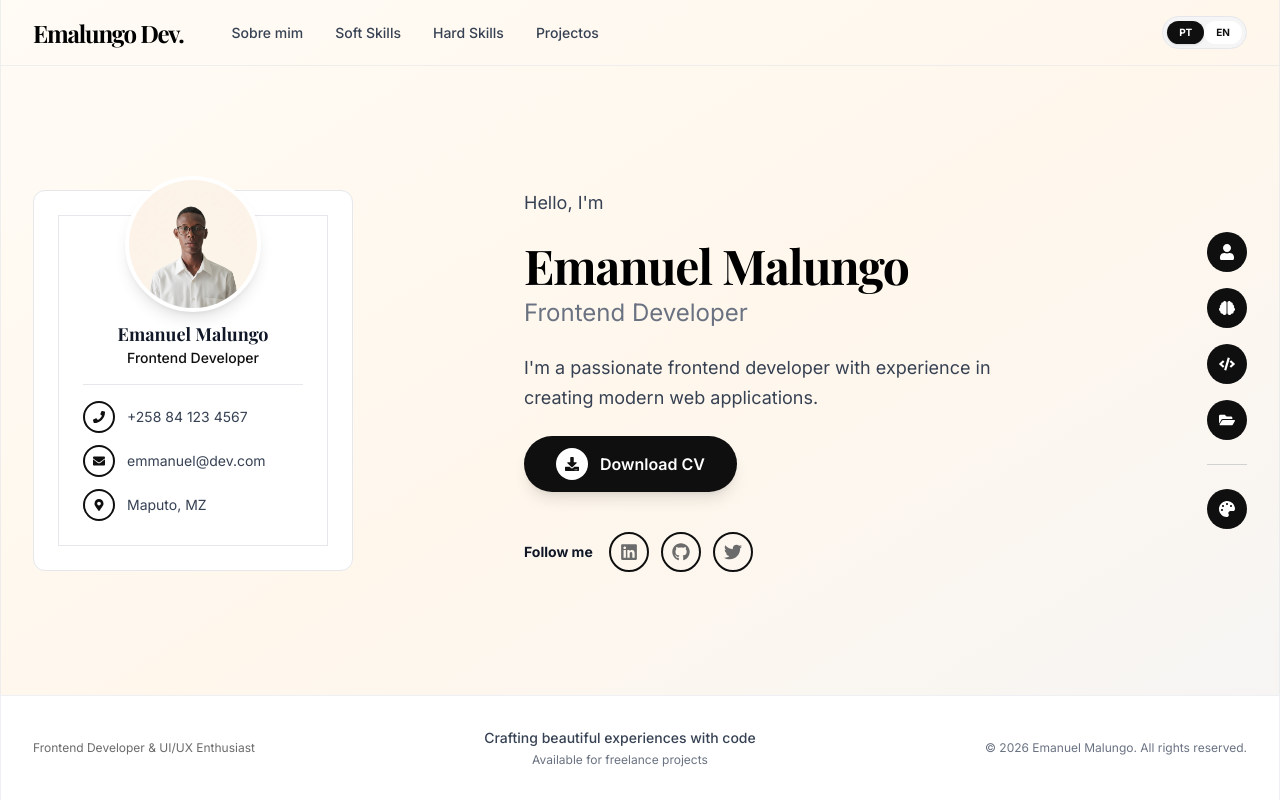
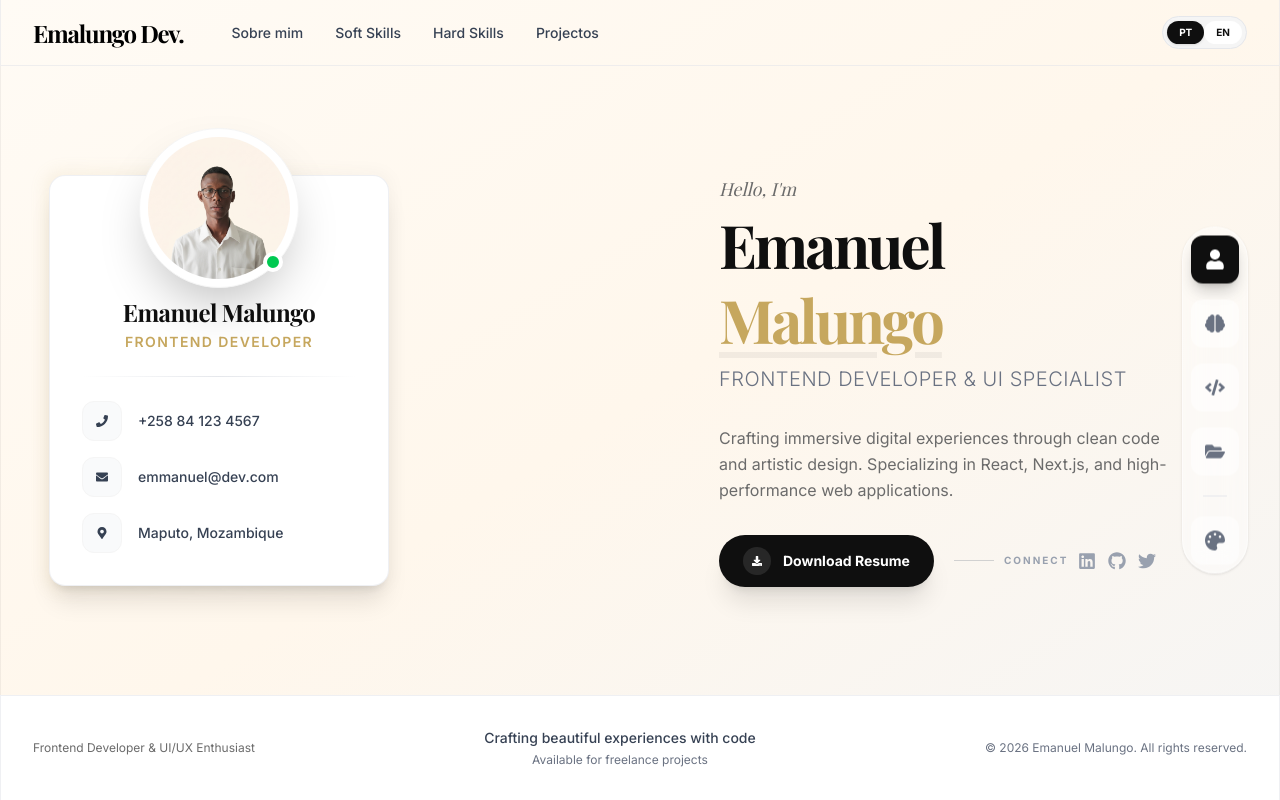
Before and after one commit to emanuel-malungo/emalungo.dev, a Next.js app: page / in a window 1280 px wide. Built offline with nearby package versions, Linux system fonts and the light colour scheme; a web font is replaced by a local one.

Commit message:
feat: Redesenhe o layout da página principal, a seção do herói e o cartão de avatar com estilo atualizado, elementos interativos e efeitos sutis de fundo.

```diff
--- a/src/app/page.tsx
+++ b/src/app/page.tsx
@@ -8,88 +8,116 @@ export default function Home() {
   return (
     <div className="flex flex-col h-screen w-screen bg-linear-to-br from-primary via-cream to-gray-100">
       <Header />
-      <main className="flex-1 mx-auto w-full md:max-w-7xl md:border-x md:border-gray-200/60 overflow-auto px-4 md:px-0 flex flex-col items-center justify-center">
-        {/* Main content goes here */}
-        <section className="md:px-8 flex justify-between items-center gap-8 w-full" >
-          {/* Card Avatar */}
-          <div className="bg-white rounded-xl p-6 w-[320px] border border-gray-200 shrink-0" >
-            <div className="flex flex-col items-center text-center space-y-4 border border-gray-200 p-6">
+      <main className="flex-1 mx-auto w-full md:max-w-7xl md:border-x md:border-black/5 overflow-y-auto overflow-x-hidden px-4 md:px-0 flex flex-col items-center justify-center relative">
+        {/* Subtle Background Elements wrapped to prevent overflow-x */}
+        <div className="absolute inset-0 overflow-hidden pointer-events-none -z-10">
+          <div className="absolute top-1/4 -left-20 w-64 h-64 bg-accent/10 rounded-full blur-3xl animate-pulse"></div>
+          <div className="absolute bottom-1/4 -right-20 w-80 h-80 bg-gray-300/20 rounded-full blur-3xl"></div>
+        </div>
+
+        <section className="md:px-12 flex flex-col md:flex-row justify-between items-center gap-12 w-full py-12 md:py-0">
+          {/* Card Avatar - Left Column */}
+          <div className="relative group shrink-0">
+            {/* Decorative ring around the card */}
+            <div className="absolute -inset-1 bg-linear-to-r from-accent/50 to-black/10 rounded-2xl blur opacity-25 group-hover:opacity-40 transition-opacity duration-1000"></div>
+
+            <div className="relative bg-white rounded-2xl p-8 w-[340px] border border-gray-200/60 shadow-xl backdrop-blur-sm">
+              <div className="flex flex-col items-center text-center space-y-6">
                 {/* Avatar */}
-              <div className="relative -mt-16 mb-2">
-                <div className="w-34 h-34 rounded-full overflow-hidden border-4 border-white shadow-lg bg-white">
-                  <Image src={avatar} alt="Avatar" width={96} height={96} className="w-full h-full object-cover" />
+                <div className="relative -mt-20 mb-2">
+                  <div className="w-40 h-40 rounded-full p-2 bg-white shadow-2xl overflow-hidden border border-gray-100 transform transition-transform group-hover:scale-105 duration-500">
+                    <Image
+                      src={avatar}
+                      alt="Avatar"
+                      width={160}
+                      height={160}
+                      className="w-full h-full object-cover rounded-full"
+                      priority
+                    />
                   </div>
+                  {/* Status indicator */}
+                  <div className="absolute bottom-4 right-4 w-5 h-5 bg-green-500 border-4 border-white rounded-full"></div>
                 </div>
 
                 {/* Info */}
-              <div>
-                <h4 className="text-lg font-bold text-gray-900 font-serif">Emanuel Malungo</h4>
-                <h5 className="text-sm font-medium text-black">Frontend Developer</h5>
+                <div className="space-y-1">
+                  <h4 className="text-2xl font-bold text-black font-serif tracking-tight">Emanuel Malungo</h4>
+                  <p className="text-sm font-semibold text-accent uppercase tracking-widest">Frontend Developer</p>
                 </div>
 
-              <hr className="w-full border-gray-200" />
+                <div className="w-full h-px bg-linear-to-r from-transparent via-gray-200 to-transparent" />
 
                 {/* Contact Info with Icons */}
-              <div className="space-y-3 w-full">
-                <div className="flex items-center gap-3 text-sm text-gray-700">
-                  <div className="w-8 h-8 rounded-full border-2 border-black flex items-center justify-center shrink-0">
-                    <FaPhone className="text-black text-xs" />
+                <div className="space-y-4 w-full">
+                  <div className="flex items-center gap-4 text-sm text-gray-700 group/item cursor-pointer">
+                    <div className="w-10 h-10 rounded-xl bg-gray-50 border border-gray-100 flex items-center justify-center shrink-0 group-hover/item:border-black group-hover/item:bg-black group-hover/item:text-white transition-all duration-300">
+                      <FaPhone className="text-xs" />
                     </div>
-                  <span>+258 84 123 4567</span>
+                    <span className="font-medium group-hover/item:text-black transition-colors">+258 84 123 4567</span>
                   </div>
-                <div className="flex items-center gap-3 text-sm text-gray-700">
-                  <div className="w-8 h-8 rounded-full border-2 border-black flex items-center justify-center shrink-0">
-                    <FaEnvelope className="text-black text-xs" />
+
+                  <div className="flex items-center gap-4 text-sm text-gray-700 group/item cursor-pointer">
+                    <div className="w-10 h-10 rounded-xl bg-gray-50 border border-gray-100 flex items-center justify-center shrink-0 group-hover/item:border-black group-hover/item:bg-black group-hover/item:text-white transition-all duration-300">
+                      <FaEnvelope className="text-xs" />
                     </div>
-                  <span className="truncate">emmanuel@dev.com</span>
+                    <span className="font-medium truncate group-hover/item:text-black transition-colors">emmanuel@dev.com</span>
                   </div>
-                <div className="flex items-center gap-3 text-sm text-gray-700">
-                  <div className="w-8 h-8 rounded-full border-2 border-black flex items-center justify-center shrink-0">
-                    <FaMapMarkerAlt className="text-black text-xs" />
+
+                  <div className="flex items-center gap-4 text-sm text-gray-700 group/item cursor-pointer">
+                    <div className="w-10 h-10 rounded-xl bg-gray-50 border border-gray-100 flex items-center justify-center shrink-0 group-hover/item:border-black group-hover/item:bg-black group-hover/item:text-white transition-all duration-300">
+                      <FaMapMarkerAlt className="text-xs" />
                     </div>
-                  <span>Maputo, MZ</span>
+                    <span className="font-medium group-hover/item:text-black transition-colors">Maputo, Mozambique</span>
+                  </div>
                 </div>
               </div>
             </div>
           </div>
 
-          {/* Main Content */}
-          <div className="flex-1 space-y-6 max-w-lg">
-            <div>
-              <h3 className="text-lg text-gray-700">Hello, I'm</h3>
+          {/* Main Hero Content - Center Column */}
+          <div className="flex-1 space-y-8 max-w-lg text-center md:text-left">
+            <div className="space-y-3">
+              <div className="space-y-1">
+                <h3 className="text-lg text-gray-600 font-serif italic">Hello, I'm</h3>
+                <h1 className="text-5xl md:text-6xl font-serif font-bold tracking-tighter text-black leading-tight">
+                  Emanuel <br />
+                  <span className="text-accent underline decoration-black/5 underline-offset-8">Malungo</span>
+                </h1>
+                <h2 className="text-xl font-sans font-light text-gray-500 mt-2 tracking-wide uppercase">
+                  Frontend Developer & UI Specialist
+                </h2>
+              </div>
             </div>
 
-            <div className="space-y-2">
-              <h1 className="text-5xl font-serif font-bold tracking-tight">Emanuel Malungo</h1>
-              <h4 className="text-2xl text-gray-500">Frontend Developer</h4>
+            <p className="text-gray-600 leading-relaxed text-base max-w-md font-sans">
+              Crafting immersive digital experiences through clean code and artistic design. Specializing in React, Next.js, and high-performance web applications.
+            </p>
+
+            <div className="flex flex-col sm:flex-row items-center gap-5">
+              <button className="group relative px-6 py-3 bg-black text-white rounded-full font-bold overflow-hidden shadow-xl hover:shadow-black/20 transition-all active:scale-95 flex items-center gap-3 text-sm">
+                <div className="absolute inset-0 bg-accent translate-y-full group-hover:translate-y-0 transition-transform duration-300"></div>
+                <div className="relative w-7 h-7 rounded-full bg-white/10 flex items-center justify-center shrink-0 group-hover:bg-black/20">
+                  <FaDownload className="text-white text-[10px] group-hover:animate-bounce" />
                 </div>
-
-            <p className="text-gray-700 leading-relaxed text-lg">I'm a passionate frontend developer with experience in creating modern web applications.</p>
-
-            <button className="px-8 py-3 bg-black text-white rounded-full font-semibold hover:bg-gray-900 transition-colors shadow-lg flex items-center gap-3">
-              <div className="w-8 h-8 rounded-full bg-white flex items-center justify-center shrink-0">
-                <FaDownload className="text-black text-sm" />
-              </div>
-              Download CV
+                <span className="relative">Download Resume</span>
               </button>
 
-            {/* Social Links with Icons */}
-            <div className="pt-4 space-y-3">
-              <div className="flex items-center gap-4">
-                <h4 className="text-sm font-bold text-gray-900">Follow me</h4>
+              <div className="flex items-center gap-2.5">
+                <div className="w-10 h-px bg-gray-300"></div>
+                <h4 className="text-[10px] font-bold text-gray-400 uppercase tracking-[0.2em]">Connect</h4>
                 <ul className="flex gap-3">
                   <li>
-                    <a href="https://linkedin.com" target="_blank" rel="noopener noreferrer" className="w-10 h-10 rounded-full border-2 border-black bg-transparent text-gray-600 hover:text-black hover:border-black transition-colors flex items-center justify-center">
+                    <a href="#" className="text-gray-400 hover:text-black transition-colors transform hover:-translate-y-1 block">
                       <FaLinkedin size={18} />
                     </a>
                   </li>
                   <li>
-                    <a href="https://github.com" target="_blank" rel="noopener noreferrer" className="w-10 h-10 rounded-full border-2 border-black bg-transparent text-gray-600 hover:text-gray-900 hover:border-gray-900 transition-colors flex items-center justify-center">
+                    <a href="#" className="text-gray-400 hover:text-black transition-colors transform hover:-translate-y-1 block">
                       <FaGithub size={18} />
                     </a>
                   </li>
                   <li>
-                    <a href="https://twitter.com" target="_blank" rel="noopener noreferrer" className="w-10 h-10 rounded-full border-2 border-black bg-transparent text-gray-600 hover:text-blue-400 hover:border-blue-400 transition-colors flex items-center justify-center">
+                    <a href="#" className="text-gray-400 hover:text-black transition-colors transform hover:-translate-y-1 block">
                       <FaTwitter size={18} />
                     </a>
                   </li>
@@ -98,26 +126,16 @@ export default function Home() {
             </div>
           </div>
 
-          {/* Sidebar Navigation */}
-          <aside className="flex flex-col gap-4 shrink-0">
-            <button className="w-10 h-10 rounded-full bg-black text-white hover:shadow-lg transition-all hover:scale-110 flex items-center justify-center" title="Sobre mim" aria-label="Sobre mim">
-              <FaUser />
-            </button>
-            <button className="w-10 h-10 rounded-full bg-black text-white hover:shadow-lg transition-all hover:scale-110 flex items-center justify-center" title="Soft Skills" aria-label="Soft Skills">
-              <FaBrain />
-            </button>
-            <button className="w-10 h-10 rounded-full bg-black text-white hover:shadow-lg transition-all hover:scale-110 flex items-center justify-center" title="Hard Skills" aria-label="Hard Skills">
-              <FaCode />
-            </button>
-            <button className="w-10 h-10 rounded-full bg-black text-white hover:shadow-lg transition-all hover:scale-110 flex items-center justify-center" title="Projectos" aria-label="Projectos">
-              <FaFolderOpen />
-            </button>
-
-            <div className="border-t border-gray-300 my-2"></div>
-
-            <button className="w-10 h-10 rounded-full bg-black text-white hover:shadow-lg transition-all hover:scale-110 flex items-center justify-center" title="Creative" aria-label="Creative">
-              <FaPalette />
-            </button>
+          {/* Sidebar Navigation - Right Column */}
+          <aside className="fixed right-8 top-1/2 -translate-y-1/2 hidden md:flex flex-col gap-6 items-center p-2 bg-white/40 backdrop-blur-md rounded-full border border-white/50 shadow-sm z-50">
+            <nav className="flex flex-col gap-4">
+              <NavItem icon={<FaUser />} label="Sobre" active />
+              <NavItem icon={<FaBrain />} label="Skills" />
+              <NavItem icon={<FaCode />} label="Stack" />
+              <NavItem icon={<FaFolderOpen />} label="Portfolio" />
+              <div className="w-6 h-px bg-gray-200 mx-auto my-1"></div>
+              <NavItem icon={<FaPalette />} label="Creative" />
+            </nav>
           </aside>
         </section>
       </main>
@@ -125,3 +143,24 @@ export default function Home() {
     </div>
   );
 }
+
+function NavItem({ icon, label, active = false }: { icon: React.ReactNode, label: string, active?: boolean }) {
+  return (
+    <button
+      className={`group relative w-12 h-12 rounded-xl flex items-center justify-center transition-all duration-300 ${
+        active
+          ? 'bg-black text-white shadow-lg shadow-black/20'
+          : 'bg-white/50 text-gray-500 hover:bg-black hover:text-white hover:shadow-lg hover:shadow-black/10'
+      }`}
+      title={label}
+      aria-label={label}
+    >
+      <span className="text-xl transition-transform duration-300 group-hover:scale-110">{icon}</span>
+
+      {/* Tooltip */}
+      <span className="absolute left-0 -translate-x-full ml-[-12px] px-2 py-1 bg-black text-white text-[10px] uppercase tracking-widest font-bold rounded opacity-0 group-hover:opacity-100 transition-opacity pointer-events-none whitespace-nowrap">
+        {label}
+      </span>
+    </button>
+  );
+}
```
Lines whose indentation alone changed are shown as unchanged.
